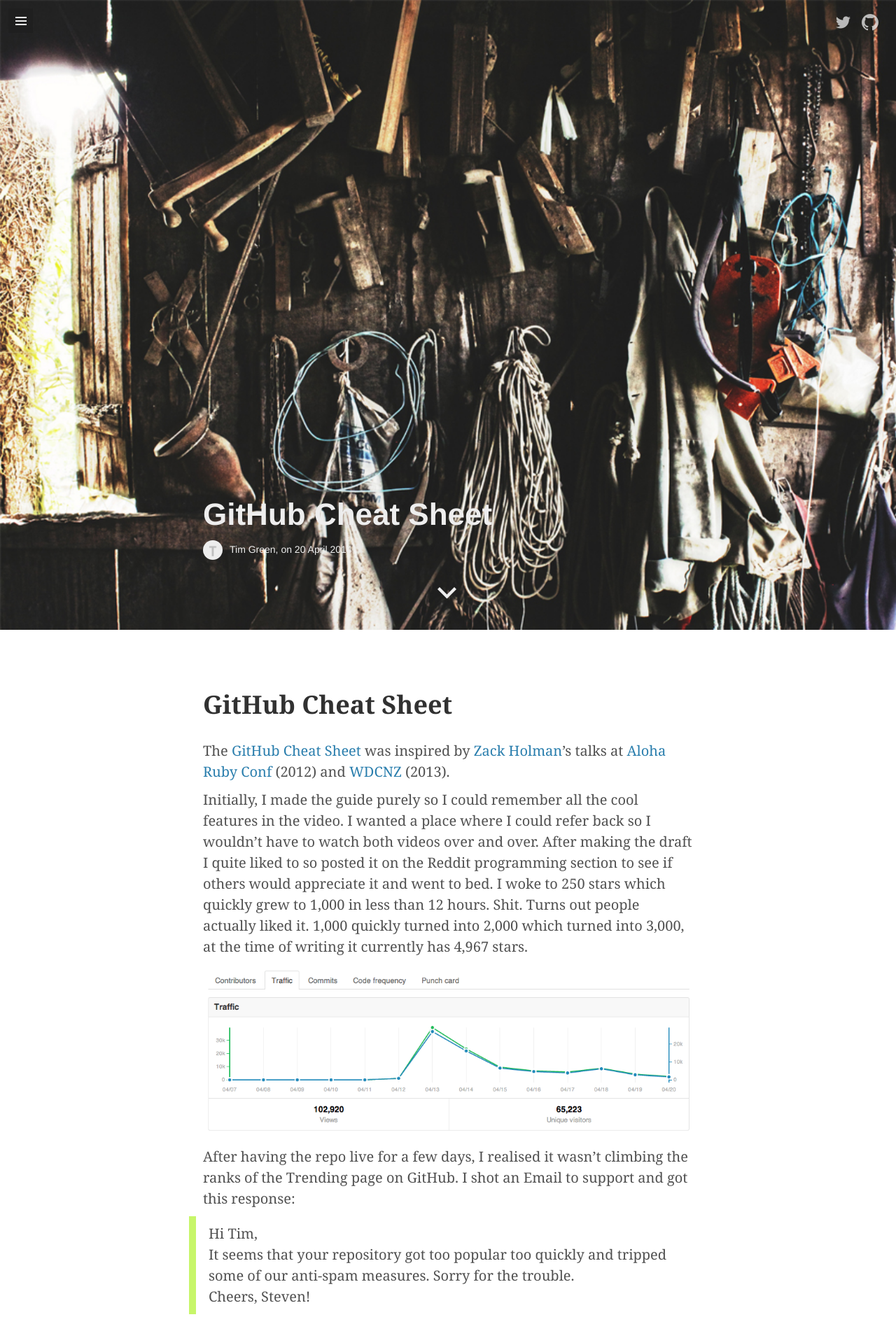
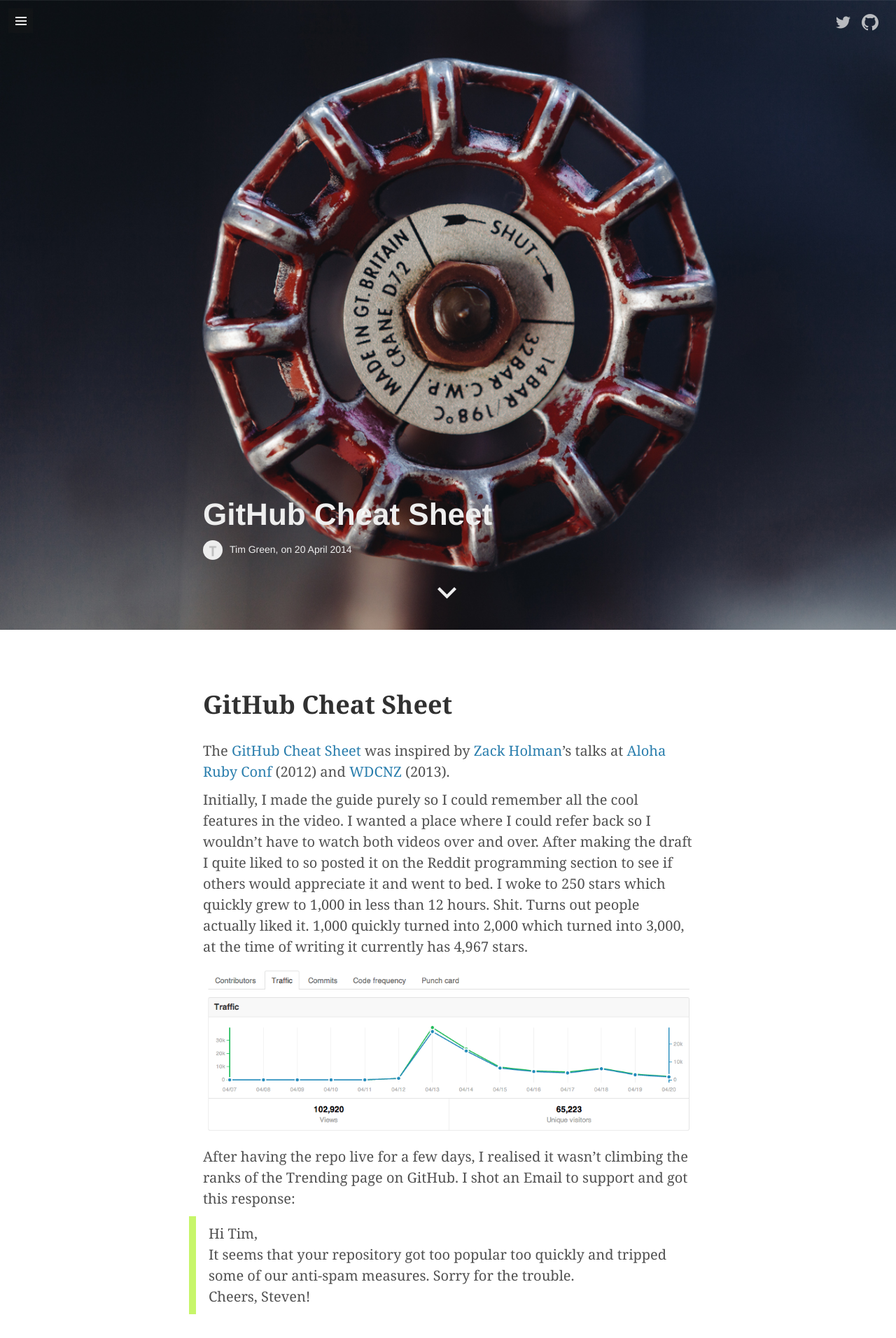
Before and after one commit to tiimgreen/tiimgreen.github.io, a Jekyll site: the page built from _posts/2014-04-20-github-cheat-sheet.markdown, in a window 1280 px wide. Shown: the top 1912 px of the page at 70% size. Built offline with Jekyll 4.4.1, drawn with Linux system fonts in a browser that asks for light colours; some web fonts are replaced; Markdown is read by kramdown in place of the engine named in the settings.

Commit message:
Update image

```diff
--- a/_posts/2014-04-20-github-cheat-sheet.markdown
+++ b/_posts/2014-04-20-github-cheat-sheet.markdown
@@ -3,7 +3,7 @@
 title: "GitHub Cheat Sheet"
 date: 2014-04-20 20:22:00
 categories: open-source
-image: /assets/images/tools.jpg
+image: /assets/images/valve.jpg
 ---
 
 # GitHub Cheat Sheet
```
Also changed, not shown: assets/images/valve.jpg (added).
